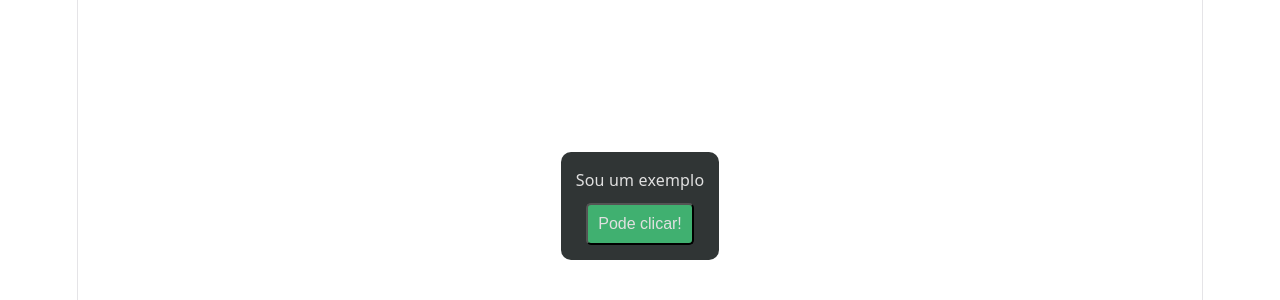
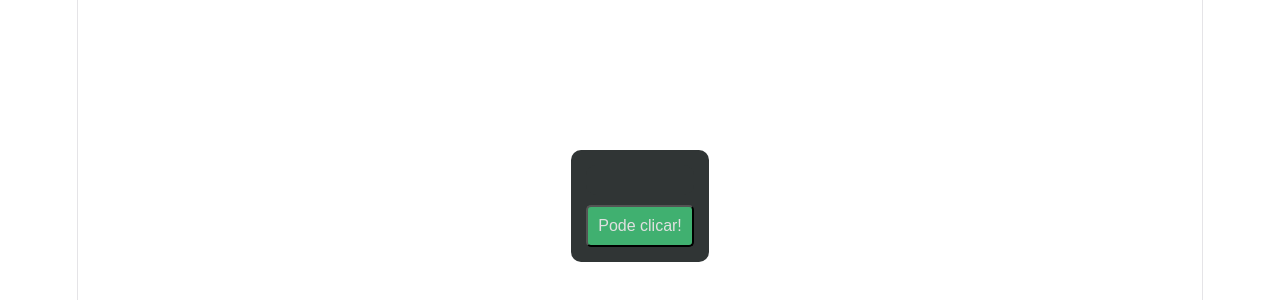
Before and after one commit to VicCAlq/2c-front-01-elementos, a React (Vite) app: page / in a window 1280 px wide. Shown: the part 194-494 px from the top of the page. Built offline with nearby package versions, Linux system fonts and the light colour scheme.

Commit message:
Feito com thales

```diff
--- a/src/components/AtvBotaoAcaoExterna.jsx
+++ /dev/null
@@ -1,5 +0,0 @@
-/*
-[ATIVIDADE BOTÃO COM AÇÃO EXTERNA]
-
-Crie e exporte por padrão um componente chamado "AtvBotaoAcaoExterna" que recebe como argumento uma função chamada "comando". Este componente deve exibir uma <div> com dois elementos: um <p> com o texto "Clique abaixo", e um <button> com o texto "Clique aqui" que ao ser pressionado executa a função recebida no argumento "comando".
-*/
--- a/src/components/Paragrafo.jsx
+++ b/src/components/Paragrafo.jsx
@@ -1,14 +1,18 @@
 import root from '../styles/main';
 
 const estilo = {
-  texto: {
-    color: root.colors.texto,
-    fontSize: "16px",
-  }
-}
+  div: {
+      display: "flex",
+          flexDirection: "column",
+              borderRadius: "10px",
+                  padding: root.spacings.paddingG,
+                      backgroundColor: root.colors.foreground,
+                          gap: root.spacings.gap,
+                            },
+                            }
 
-export default function Paragrafo({conteudo})  {
-  return(
-    <p style={estilo.texto}>{conteudo}</p>
-  )
-}
+                            export default function Divisoria({children})  {
+                              return(<div style={estilo.div}>
+                                  {children}
+                                    </div>)
+                                    }
```
Also changed, not shown: src/components/AtvBotaoAcaoInterna.jsx (+7 -0 lines), src/components/AtvDivisoria.jsx (deleted, +0 -10 lines), src/components/AtvParagrafo.jsx (+7 -0 lines).
